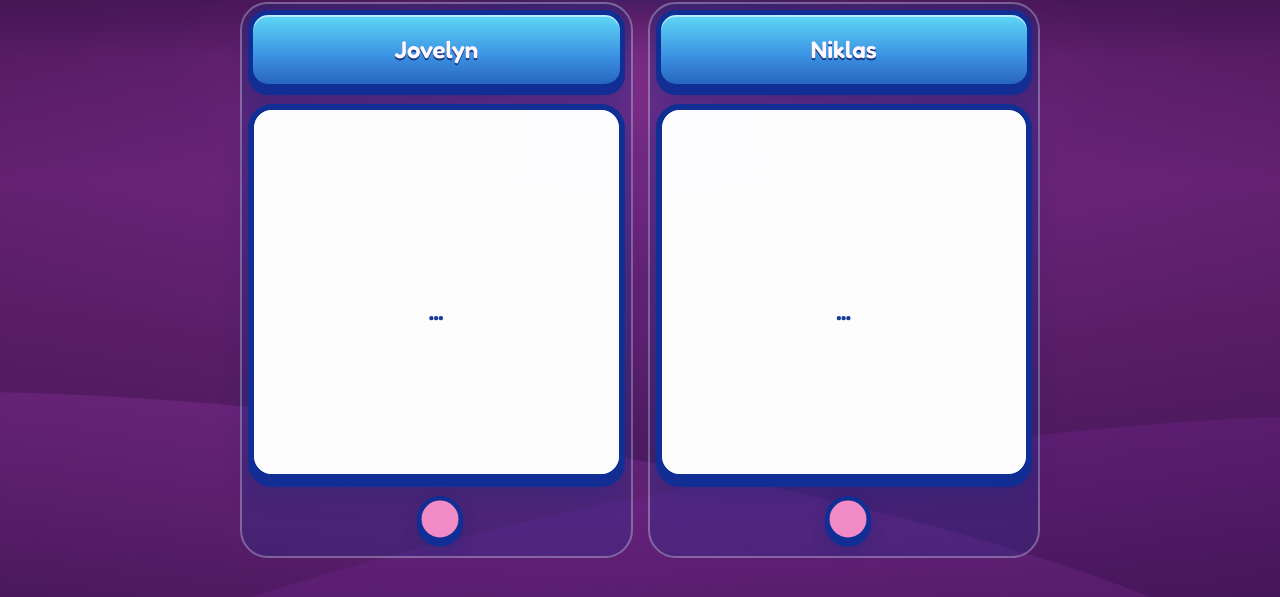
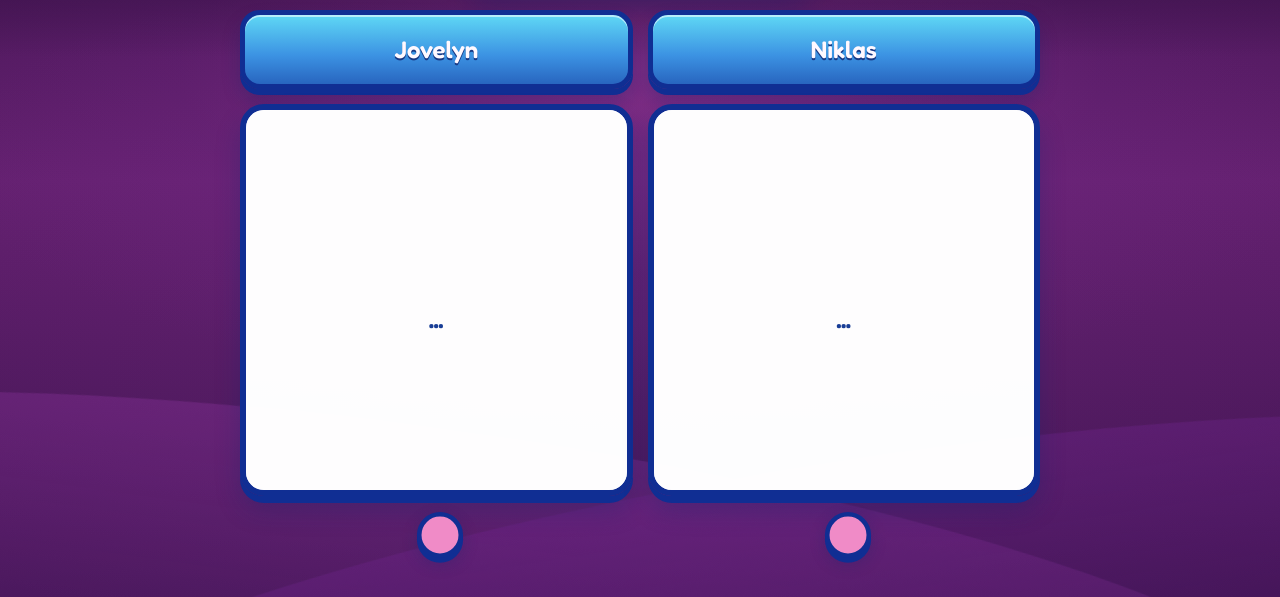
Before and after one commit to nik-1502/-JoNi-schoki-und-zitroni-, a website: page quiz.html in a window 1280 px wide. Shown: the part 203-800 px from the top of the page. Drawn offline with Linux system fonts and the light colour scheme.

Commit message:
Remove extra quiz frames and stars

```diff
--- a/quiz.html
+++ b/quiz.html
@@ -15,7 +15,7 @@
     <meta http-equiv="Expires" content="0">
     <title>Tägliches Quiz</title>
     <link href="https://fonts.googleapis.com/css2?family=Fredoka:wght@400;500;600;700&display=swap" rel="stylesheet">
-    <link rel="stylesheet" href="style.css?v=20260927-27">
+    <link rel="stylesheet" href="style.css?v=20260927-28">
     <link rel="apple-touch-icon" href="images/home-Icon.png">
     <script src="theme-color.js?v=20260926-9" defer></script>
 </head>
--- a/style.css
+++ b/style.css
@@ -2254,6 +2254,17 @@ body.quiz-page .quiz-status-dot.green {
 
 body.quiz-page .container {
     padding-top: 76px !important;
+}
+
+body.quiz-page .container > .row > .col {
+    padding: 0;
+    background: transparent;
+}
+
+body.quiz-page .container > .row > .col::before,
+body.quiz-page .quiz-daily-header::before,
+body.quiz-page .quiz-daily-header::after {
+    display: none;
 }
 
 body.quiz-page #quiz-modal .modal-content {
```
